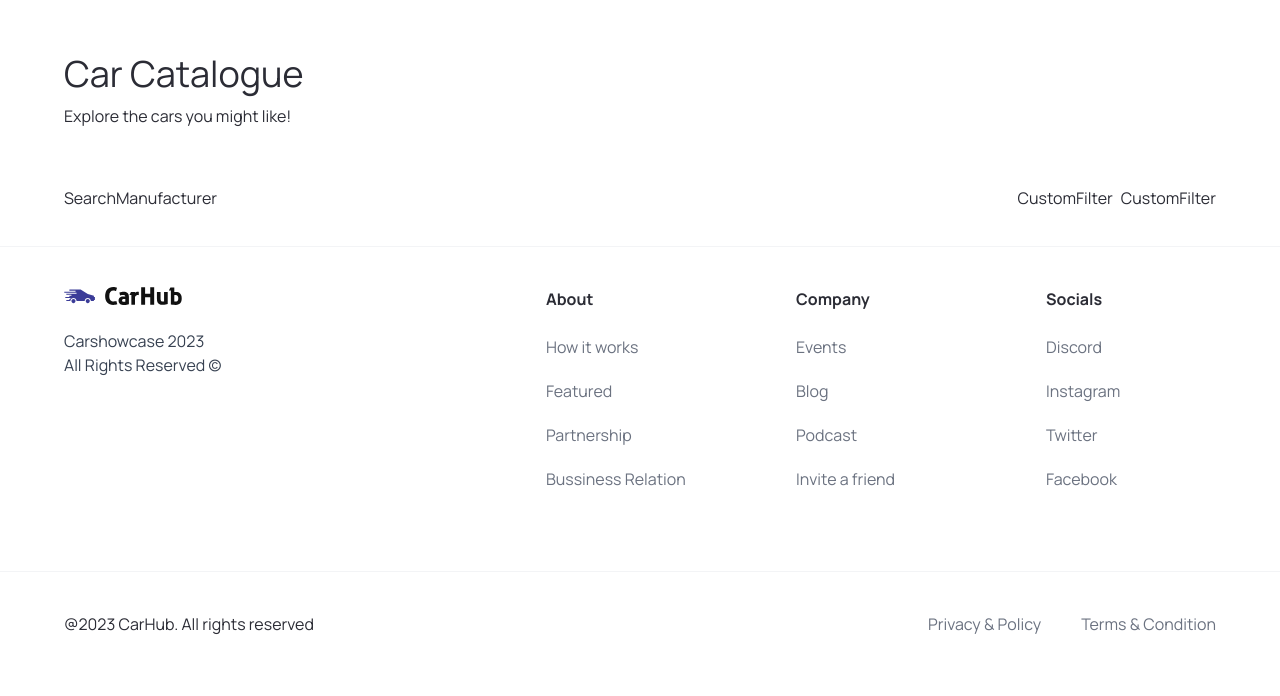
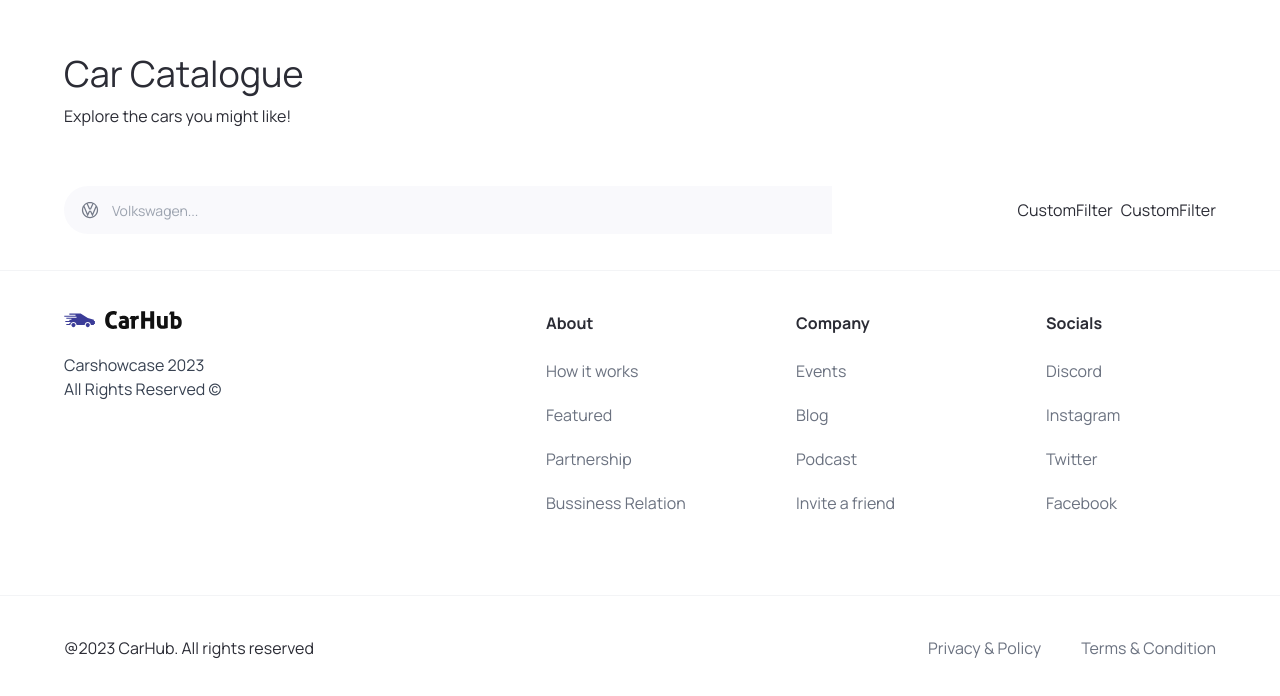
Before and after one commit to chanelmoreno/car_showcase, a Next.js app: page / in a window 1280 px wide. Shown: the part 810-1506 px from the top of the page. Built offline with nearby package versions, Linux system fonts and the light colour scheme.

Commit message:
created search manufacturer component using headlessui

```diff
--- a/components/SearchManufacturer.tsx
+++ b/components/SearchManufacturer.tsx
@@ -1,9 +1,99 @@
-import { SearchManufacturerProps } from "@types"
+'use client';
+import Image from "next/image";
+import { Fragment, useState } from "react";
+import { Combobox, Transition } from "@headlessui/react";
 
-const SearchManufacturer = ({manufacturer, setManufacturer}: SearchManufacturerProps ) => {
+import { manufacturers } from "@constants";
+import { SearchManuFacturerProps } from "@types";
+
+const SearchManufacturer = ({ manufacturer, setManuFacturer }: SearchManuFacturerProps) => {
+  const [query, setQuery] = useState("");
+
+  const filteredManufacturers =
+    query === ""
+      ? manufacturers
+      : manufacturers.filter((item) =>
+          item
+            .toLowerCase()
+            .replace(/\s+/g, "")
+            .includes(query.toLowerCase().replace(/\s+/g, ""))
+        );
+
   return (
-    <div>SearchManufacturer</div>
-  )
-}
+    <div className='search-manufacturer'>
+      <Combobox value={manufacturer} onChange={setManuFacturer}>
+        <div className='relative w-full'>
+          {/* Button for the combobox. Click on the icon to see the complete dropdown */}
+          <Combobox.Button className='absolute top-[14px]'>
+            <Image
+              src='/car-logo.svg'
+              width={20}
+              height={20}
+              className='ml-4'
+              alt='car logo'
+            />
+          </Combobox.Button>
 
-export default SearchManufacturer
+          {/* Input field for searching */}
+          <Combobox.Input
+            className='search-manufacturer__input'
+            displayValue={(item: string) => item}
+            onChange={(event) => setQuery(event.target.value)} // Update the search query when the input changes
+            placeholder='Volkswagen...'
+          />
+
+          {/* Transition for displaying the options */}
+          <Transition
+            as={Fragment} // group multiple elements without introducing an additional DOM node i.e., <></>
+            leave='transition ease-in duration-100'
+            leaveFrom='opacity-100'
+            leaveTo='opacity-0'
+            afterLeave={() => setQuery("")} // Reset the search query after the transition completes
+          >
+            <Combobox.Options
+              className='absolute mt-1 max-h-60 w-full overflow-auto rounded-md bg-white py-1 text-base shadow-lg ring-1 ring-black ring-opacity-5 focus:outline-none sm:text-sm'
+              static
+            >
+              {filteredManufacturers.length === 0 && query !== "" ? (
+                <Combobox.Option
+                  value={query}
+                  className='search-manufacturer__option'
+                >
+                  Create "{query}"
+                </Combobox.Option>
+              ) : (
+                filteredManufacturers.map((item) => (
+                  <Combobox.Option
+                    key={item}
+                    className={({ active }) =>
+                      `relative search-manufacturer__option ${
+                        active ? "bg-primary-blue text-white" : "text-gray-900"
+                      }`
+                    }
+                    value={item}
+                  >
+                    {({ selected, active }) => (
+                      <>
+                        <span className={`block truncate ${selected ? "font-medium" : "font-normal"}`}>
+                          {item}
+                        </span>
+
+                        {/* Show an active blue background color if the option is selected */}
+                        {selected ? (
+                          <span className={`absolute inset-y-0 left-0 flex items-center pl-3 ${active? "text-white": "text-pribg-primary-purple"}`}
+                          ></span>
+                        ) : null}
+                      </>
+                    )}
+                  </Combobox.Option>
+                ))
+              )}
+            </Combobox.Options>
+          </Transition>
+        </div>
+      </Combobox>
+    </div>
+  );
+};
+
+export default SearchManufacturer;
--- a/package.json
+++ b/package.json
@@ -9,6 +9,7 @@
     "lint": "next lint"
   },
   "dependencies": {
+    "@headlessui/react": "^1.7.17",
     "@types/node": "20.6.0",
     "@types/react": "18.2.21",
     "@types/react-dom": "18.2.7",
```
Also changed, not shown: 1 other file (tests, documents, lock files or other folders).
